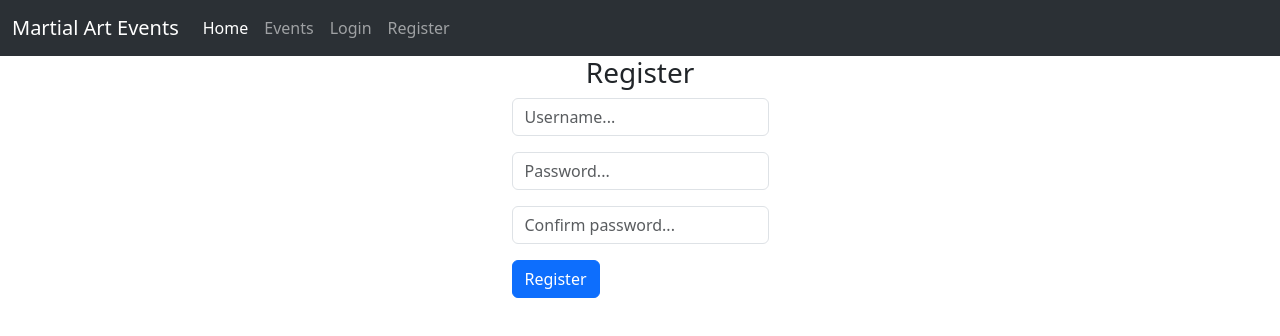
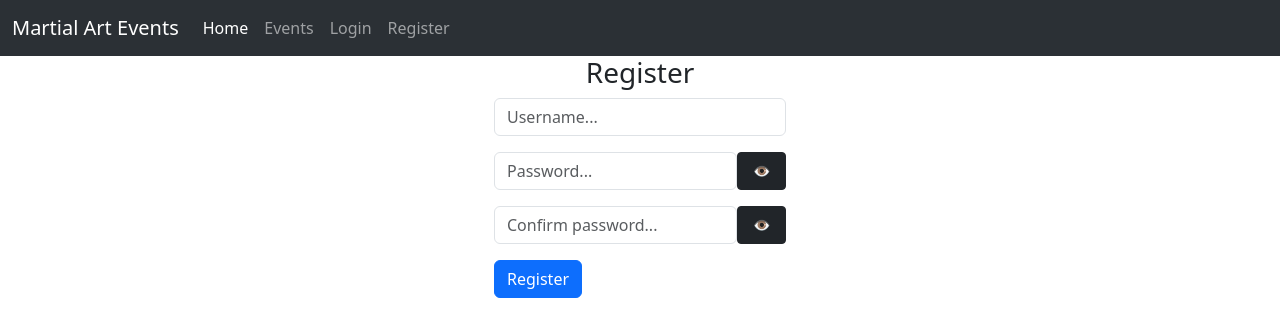
Before and after one commit to tonidenevv/martial-art-events-frontend, a React (Create React App) app: page /register in a window 1280 px wide. Shown: the top 336 px of the page. Built offline with nearby package versions, Linux system fonts and the light colour scheme.

Commit message:
add show/hide button on password

```diff
--- a/src/components/Events/Events.js
+++ b/src/components/Events/Events.js
@@ -31,7 +31,7 @@ const Events = () => {
                 ? <p className="text-center fs-1">{error}</p>
                 : events.length > 0
                     ? <div className="row">{events.map(x => <Event key={x._id} event={x} />)}</div>
-                    : <p>No events found.</p>
+                    : <h3 className="text-center">No events found.</h3>
     )
 };
 
--- a/src/components/Login/Login.js
+++ b/src/components/Login/Login.js
@@ -13,6 +13,7 @@ const Login = ({ handleLogin }) => {
 
     const [errors, setErrors] = useState({});
     const [isLoading, setIsLoading] = useState(false);
+    const [showPassword, setShowPassword] = useState(false);
 
     const navigate = useNavigate();
 
@@ -25,6 +26,10 @@ const Login = ({ handleLogin }) => {
 
     const handleChange = (e) => {
         setValues(old => ({ ...old, [e.target.name]: e.target.value }));
+    }
+
+    const handleShowPassword = () => {
+        setShowPassword(prev => !prev);
     }
 
     const handleSubmit = (e) => {
@@ -79,16 +84,19 @@ const Login = ({ handleLogin }) => {
                                 value={values.username}
                             />
                         </div>
-                        <div className="mb-3">
+                        <div className="mb-3 container">
+                            <div className="row">
                                 <input
-                                type="password"
-                                className="form-control"
+                                    type={showPassword ? "text" : "password"}
+                                    className="form-control col-sm"
                                     id="password"
                                     name="password"
                                     placeholder="Password..."
                                     onChange={handleChange}
                                     value={values.password}
                                 />
+                                <button onClick={handleShowPassword} type="button" className="btn btn-dark btn-sm col-sm-2">👁️</button>
+                            </div>
                         </div>
                         <button type="submit" className="btn btn-primary">
                             Login
--- a/src/components/Register/Register.js
+++ b/src/components/Register/Register.js
@@ -13,6 +13,8 @@ const Register = ({ handleRegister }) => {
 
     const [errors, setErrors] = useState({});
     const [isLoading, setIsLoading] = useState(false);
+    const [showConfirmPassword, setShowConfirmPassword] = useState(false);
+    const [showPassword, setShowPassword] = useState(false);
 
     const navigate = useNavigate();
 
@@ -24,6 +26,14 @@ const Register = ({ handleRegister }) => {
 
     const handleChange = (e) => {
         setValues(old => ({ ...old, [e.target.name]: e.target.value }));
+    }
+
+    const handleShowConfirmPassword = () => {
+        setShowConfirmPassword(prev => !prev);
+    }
+
+    const handleShowPassword = () => {
+        setShowPassword(prev => !prev);
     }
 
     const handleSubmit = (e) => {
@@ -80,29 +90,35 @@ const Register = ({ handleRegister }) => {
                                 value={values.username}
                             />
                         </div>
-                        <div className="mb-3">
+                        <div className="mb-3 container">
+                            <div className="row">
                                 {errors.password && <div style={{ color: 'red' }}>Password should be between 5 and 15 characters</div>}
                                 <input
-                                type="password"
-                                className="form-control"
+                                    type={showPassword ? "text" : "password"}
+                                    className="form-control col-sm"
                                     id="password"
                                     name="password"
                                     placeholder="Password..."
                                     onChange={handleChange}
                                     value={values.password}
                                 />
+                                <button onClick={handleShowPassword} type="button" className="btn btn-dark btn-sm col-sm-2">👁️</button>
                             </div>
-                        <div className="mb-3">
+                        </div>
+                        <div className="mb-3 container">
+                            <div className="row">
                                 {errors.confirmPassword && <div style={{ color: 'red' }}>Passwords don't match</div>}
                                 <input
-                                type="password"
-                                className="form-control"
+                                    type={showConfirmPassword ? "text" : "password"}
+                                    className="form-control col-sm"
                                     id="confirm-password"
                                     name="confirmPassword"
                                     placeholder="Confirm password..."
                                     onChange={handleChange}
                                     value={values.confirmPassword}
                                 />
+                                <button onClick={handleShowConfirmPassword} type="button" className="btn btn-dark btn-sm col-sm-2">👁️</button>
+                            </div>
                         </div>
                         <button type="submit" className="btn btn-primary">
                             Register
```
Lines whose indentation alone changed are shown as unchanged.
